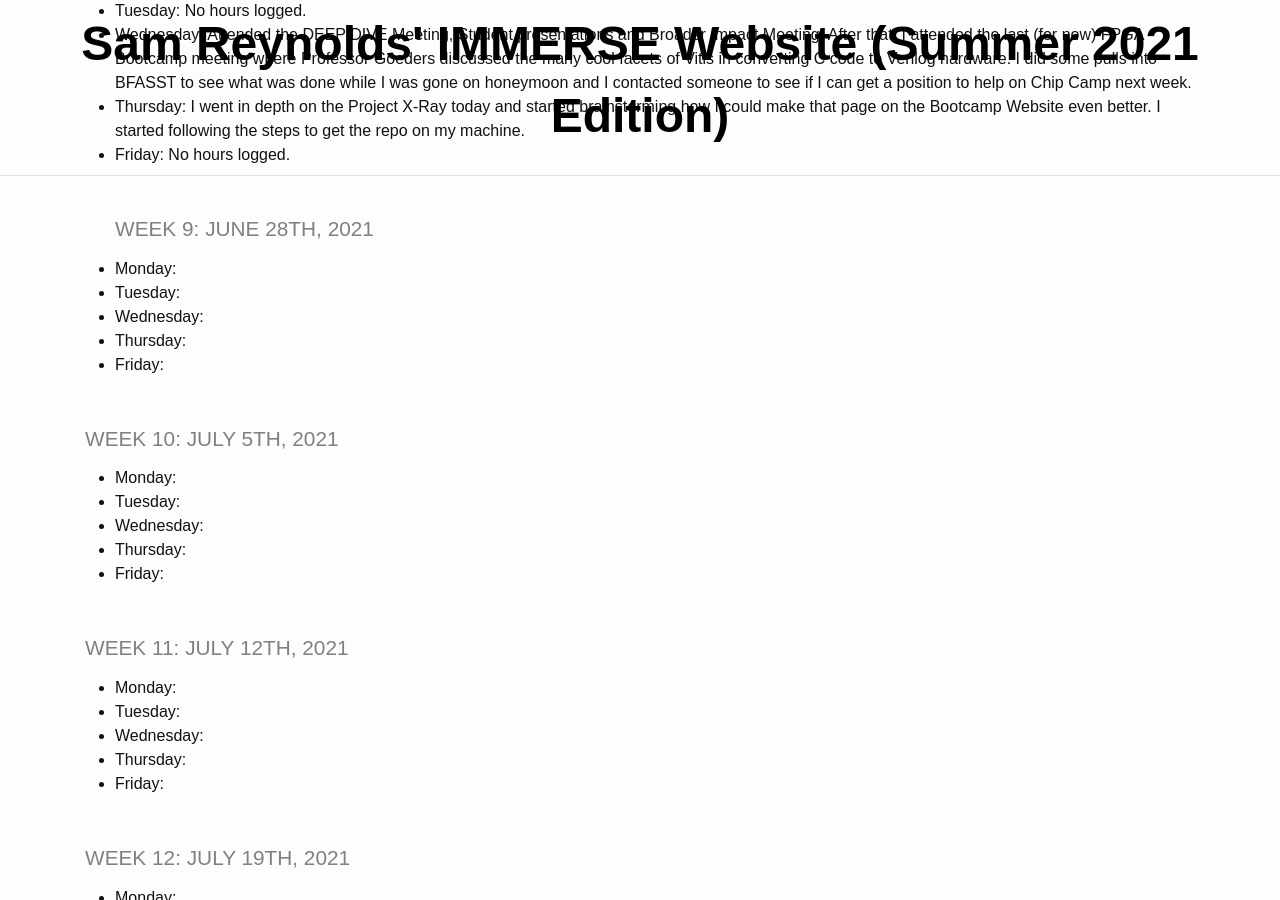
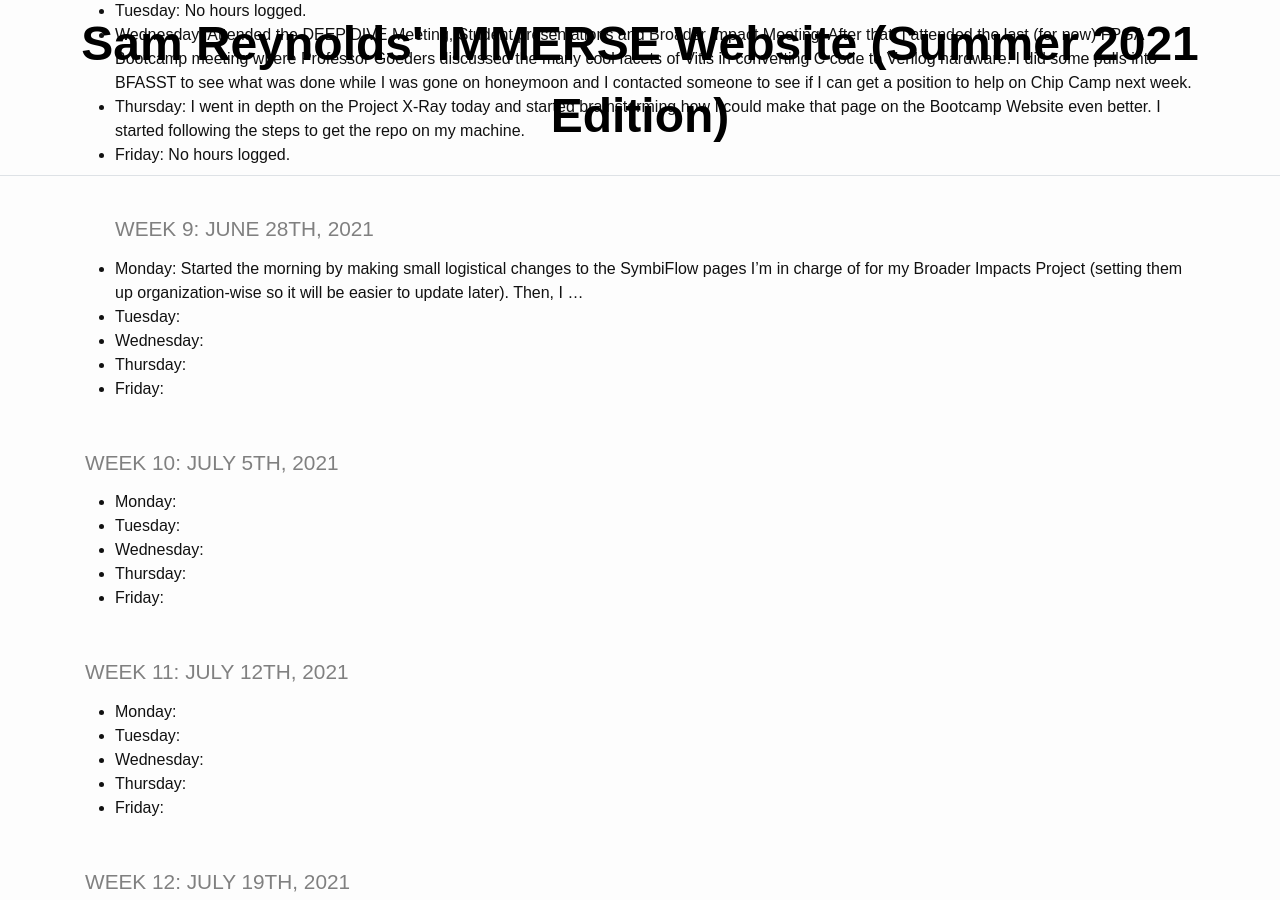
Before and after one commit to TheDHCreator/thedhcreator.github.io, a Jekyll site: the page built from _pages/log.md, in a window 1280 px wide and 900 px high, scrolled down 2819 px. Built offline with Jekyll 4.4.1, drawn with Linux system fonts in a browser that asks for light colours.

Commit message:
monday monday monday

```diff
--- a/_pages/log.md
+++ b/_pages/log.md
@@ -84,7 +84,7 @@ title: IMMERSE Log
 * **Friday**: No hours logged.
 ### Week 9: June 28th, 2021
 
-* **Monday**:
+* **Monday**: Started the morning by making small logistical changes to the SymbiFlow pages I'm in charge of for my Broader Impacts Project (setting them up organization-wise so it will be easier to update later). Then, I ...
 * **Tuesday**:
 * **Wednesday**:
 * **Thursday**:
```
